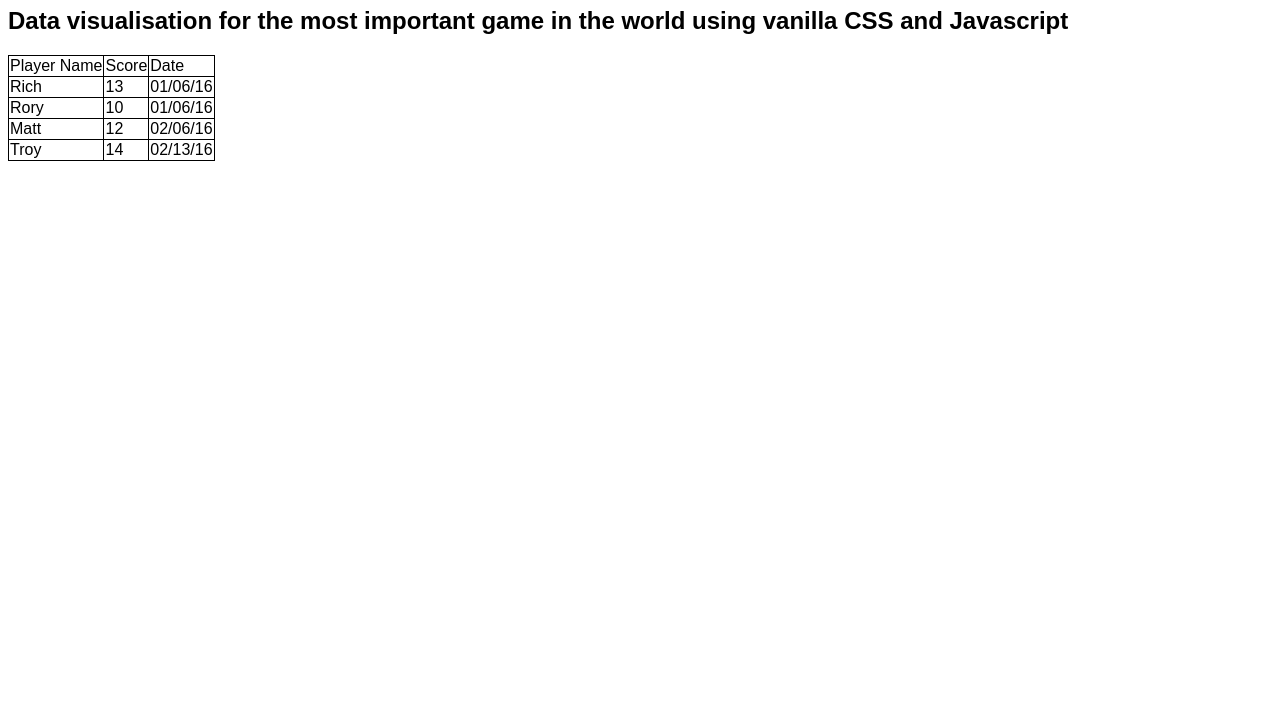
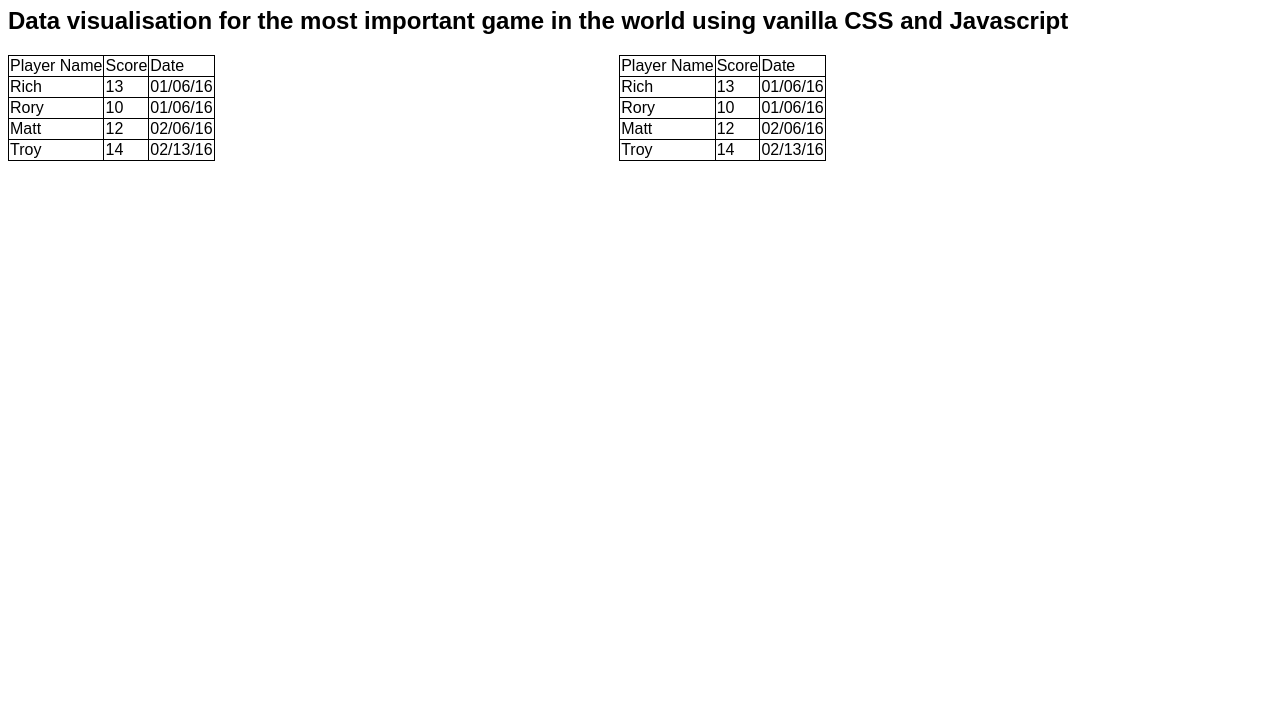
Before and after one commit to mcelearr/lunchtime-cricket, a plain HTML site: page index.html in a window 1280 px wide. Shown: the part 73-800 px from the top of the page. Drawn offline with Linux system fonts and the light colour scheme.

Commit message:
sets up wall of shame div

```diff
--- a/index.html
+++ b/index.html
@@ -11,10 +11,18 @@
       <h2>Data visualisation for the most important game in the world using vanilla CSS and Javascript</h2>
     </div>
 
-    <div class="data-table">
-      <table id="data-table">
+    <div class="data-tables">
+      <div class="data-table">
+        <table id="data-table">
 
-      </table>
+        </table>
+      </div>
+
+      <div class="data-table">
+        <table id="wall-of-shame">
+
+        </table>
+      </div>
     </div>
 
     <div class="graph">
--- a/main.css
+++ b/main.css
@@ -2,8 +2,13 @@ body {
   font-family: veranda, sans-serif;
 }
 
+.data-tables {
+  width: 100%;
+}
+
 .data-table {
-  width: 50%;
+  width: 48%;
+  display: inline-block;
 }
 
 #data-table , th, td {
@@ -13,3 +18,11 @@ body {
 #data-table {
   border-collapse: collapse;
 }
+
+#wall-of-shame , th, td {
+  border: 1px solid black;
+}
+
+#wall-of-shame {
+  border-collapse: collapse;
+}
--- a/table.js
+++ b/table.js
@@ -23,4 +23,30 @@ var createHonoursBoard = function(){
   }
 }
 
+var createWallOfShame = function(){
+  var table = document.getElementById("wall-of-shame");
+
+  var header = table.createTHead();
+  var headerRow = header.insertRow();
+  var header1 = headerRow.insertCell(0);
+  var header2 = headerRow.insertCell(1);
+  var header3 = headerRow.insertCell(2);
+  header1.innerHTML = "Player Name";
+  header2.innerHTML = "Score";
+  header3.innerHTML = "Date";
+
+  var body = table.appendChild(document.createElement('tbody'));
+
+  for (var i = 0; i < honoursBoard.length; i++) {
+    var row = body.insertRow();
+    var cell1 = row.insertCell(0);
+    var cell2 = row.insertCell(1);
+    var cell3 = row.insertCell(2);
+    cell1.innerHTML = honoursBoard[i].name;
+    cell2.innerHTML = honoursBoard[i].score;
+    cell3.innerHTML = honoursBoard[i].date;
+  }
+}
+
 createHonoursBoard();
+createWallOfShame();
```
